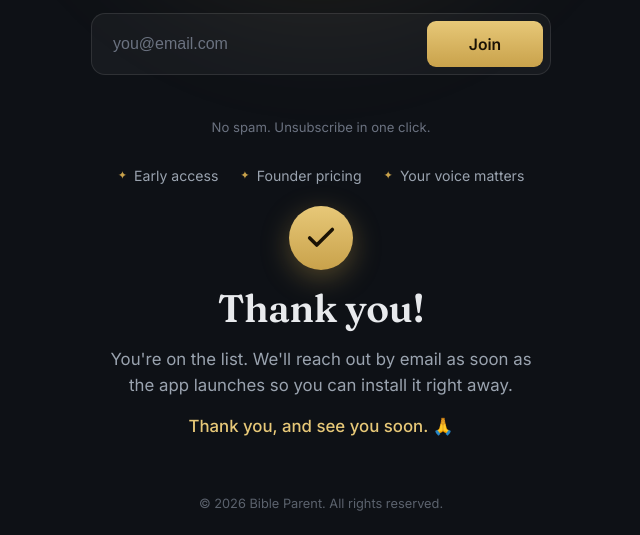
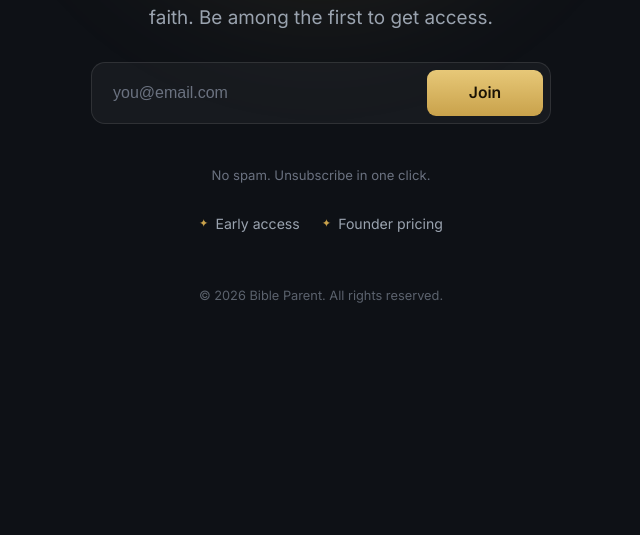
Before and after one commit to ELcreatorX/BibleParentSite, a plain HTML site: page index.html in a window 1280 px wide. Shown: the part 425-960 px from the top of the page, without its empty margins (319-959 px from the left). After the commit the page ends 800 px from the top, so only its background shows below. Drawn offline with Linux system fonts and the light colour scheme.

Commit message:
Hide thank-you until signup; remove 'Your voice matters' perk

```diff
--- a/index.html
+++ b/index.html
@@ -58,7 +58,6 @@
     <ul class="perks">
       <li><span>✦</span> Early access</li>
       <li><span>✦</span> Founder pricing</li>
-      <li><span>✦</span> Your voice matters</li>
     </ul>
 
     <!-- Shown after a successful sign-up -->
--- a/styles.css
+++ b/styles.css
@@ -230,12 +230,17 @@ button[type="submit"]:disabled { cursor: not-allowed; opacity: 0.75; }
 }
 
 /* ---------- Thank-you confirmation ---------- */
+/* Hidden by default; only revealed once the hero has the .submitted class. */
 .thank-you {
-  display: flex;
+  display: none;
   flex-direction: column;
   align-items: center;
   gap: 14px;
   max-width: 440px;
+}
+
+.hero.submitted .thank-you {
+  display: flex;
   animation: rise 0.6s cubic-bezier(0.16, 1, 0.3, 1) both;
 }
 
```
